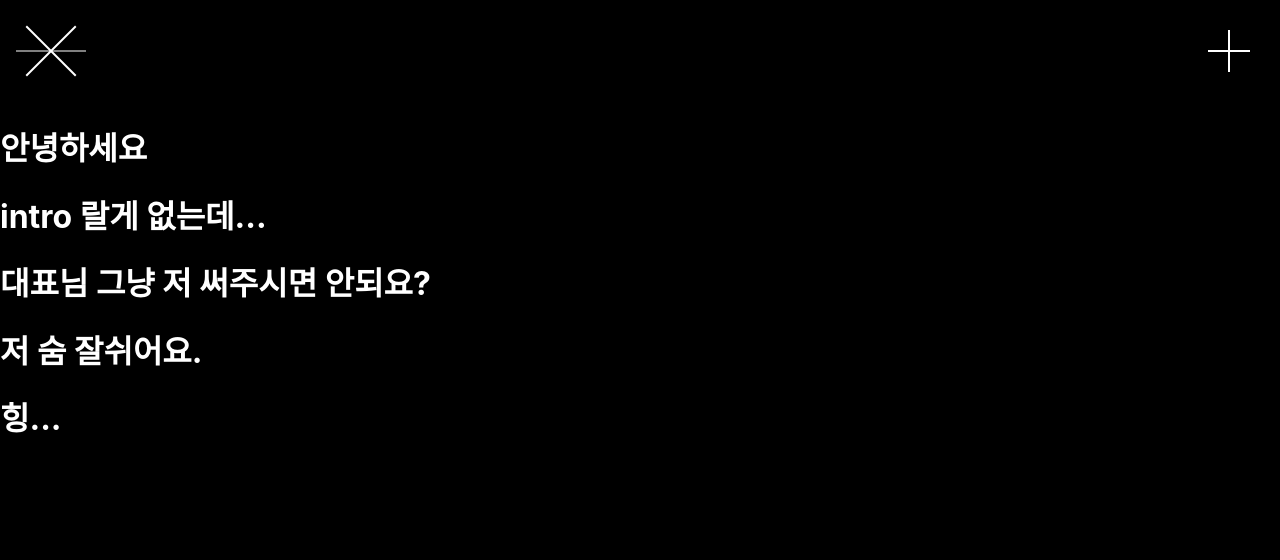
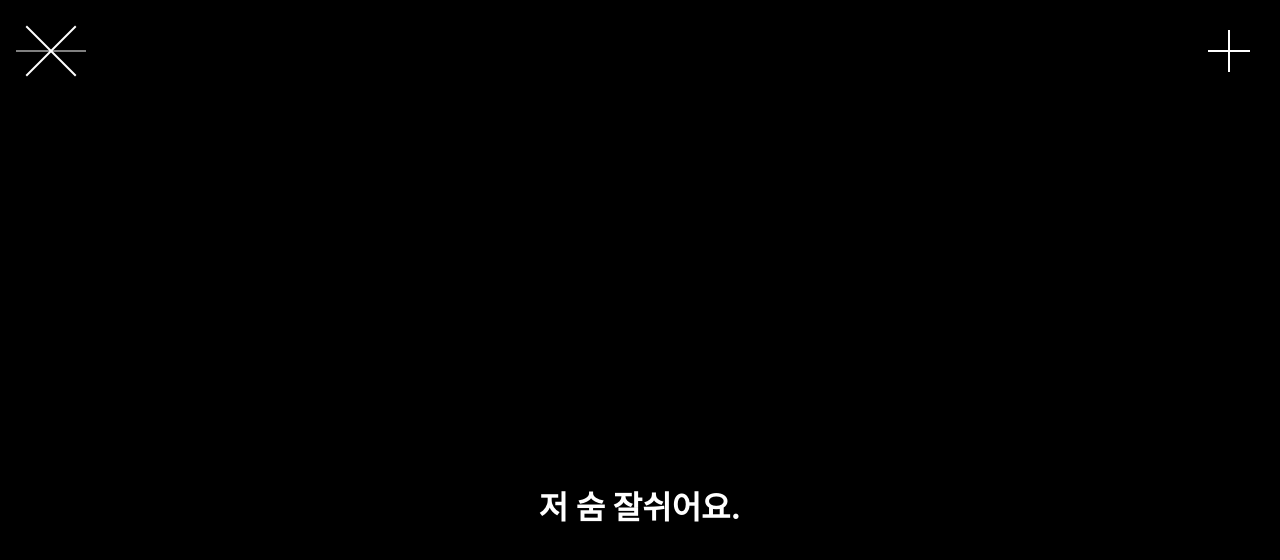
Before and after one commit to p1ants/my_portfolio, a Next.js app in the folder portfolio/: page /intro in a window 1280 px wide. Shown: the top 560 px of the page. Built offline with nearby package versions, Linux system fonts and the light colour scheme.

Commit message:
intro 부분 애니메이션..기능. 진행중.

```diff
--- /dev/null
+++ b/portfolio/src/components/Intro/Intro.styles.ts
@@ -0,0 +1,15 @@
+// components/Intro/Intro.styles.ts
+import styled from 'styled-components';
+
+export const Container = styled.div`
+  display: flex;
+  flex-direction: column;
+  justify-content: center;
+  align-items: center;
+  width: 100%;
+  height: 100vh;
+`;
+
+export const AnimatedText = styled.h1`
+  margin-bottom: 16px;
+`;
--- a/portfolio/src/components/Intro/intro.tsx
+++ b/portfolio/src/components/Intro/intro.tsx
@@ -1,13 +1,41 @@
-import React from 'react';
+// components/Intro/Intro.tsx
+import React, { useState, useEffect } from 'react';
+import { useTransition, animated } from 'react-spring';
+import { Container, AnimatedText } from './Intro.styles';
+
+const textList = [
+  '안녕하세요',
+  // 'intro 랄게 없는데...',
+  '대표님 그냥 저 써주시면 안되요?',
+  '저 숨 잘쉬어요.',
+  '힝...',
+];
 
 export default function Intro() {
+  const [index, setIndex] = useState(0);
+
+  useEffect(() => {
+    const interval = setInterval(() => {
+      setIndex((prevIndex) => (prevIndex + 1) % textList.length);
+    }, 3000);
+
+    return () => clearInterval(interval);
+  }, []);
+
+  const transitions = useTransition(index, {
+    from: { opacity: 0, transform: 'translate3d(0, -40px, 0)' },
+    enter: { opacity: 1, transform: 'translate3d(0, 0, 0)' },
+    leave: { opacity: 0, transform: 'translate3d(0, -40px, 0)' },
+    config: { duration: 1000 },
+  });
+
   return (
-    <div>
-      <h1> 안녕하세요</h1>
-      <h1> intro 랄게 없는데...</h1>
-      <h1> 대표님 그냥 저 써주시면 안되요?</h1>
-      <h1> 저 숨 잘쉬어요.</h1>
-      <h1> 힝...</h1>
-    </div>
+    <Container>
+      {transitions((style, i) => (
+        <animated.div style={style} key={i}>
+          <AnimatedText>{textList[i]}</AnimatedText>
+        </animated.div>
+      ))}
+    </Container>
   );
 }
--- a/portfolio/src/components/Skill/Skill.tsx
+++ b/portfolio/src/components/Skill/Skill.tsx
@@ -61,10 +61,14 @@ const Skill: React.FC = () => {
       event.target.connectedEdges().removeClass('highlight');
     });
 
+    setTimeout(() => {
+      cy.resize();
+    }, 100);
+
     return () => {
       cy.destroy();
     };
-  }, [container]);
+  }, []);
 
   return (
     <div
--- a/portfolio/src/pages/skills/index.tsx
+++ b/portfolio/src/pages/skills/index.tsx
@@ -9,7 +9,6 @@ const skillsPage: React.FC = () => {
   // 여기에 SkillsPage에 관련된 로직을 작성하세요.
   return (
     <>
-      <div>안녕하세요, Skills 페이지입니다!</div>
       <Skill />
       {/* Skills 페이지의 다른 컴포넌트와 내용을 이곳에 추가하세요 */}
     </>
```
